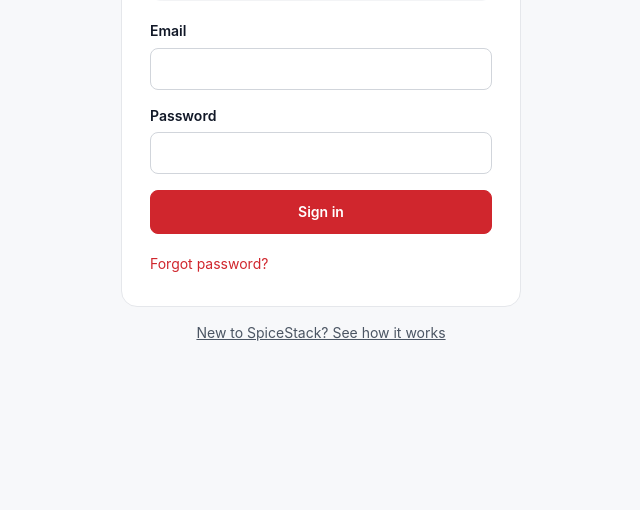
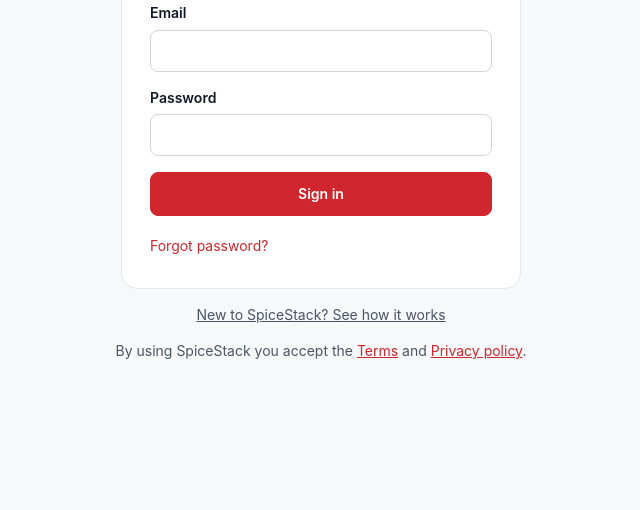
Before and after one commit to noel09manalungsung/leadferry-app, a plain HTML site: page index.html in a window 1280 px wide. Shown: the part 290-800 px from the top of the page, without its empty margins (319-959 px from the left). Drawn offline with Linux system fonts and the light colour scheme.

Commit message:
Publish dashboard: legal links, copyright Labuyo

```diff
--- a/index.html
+++ b/index.html
@@ -85,6 +85,7 @@
         </form>
       </div>
       <a class="muted" href="#/welcome">New to SpiceStack? See how it works</a>
+      <p class="muted">By using SpiceStack you accept the <a href="https://labuyo.app/terms/" target="_blank" rel="noopener">Terms</a> and <a href="https://labuyo.app/privacy/" target="_blank" rel="noopener">Privacy policy</a>.</p>
     </div>
 
     <!-- Shown after opening a password-reset link. -->
@@ -166,6 +167,7 @@
               <li>Your email address, for signing in.</li>
               <li>No browsing history, and nothing from other sites.</li>
             </ul>
+            <p class="muted">Details: <a href="https://labuyo.app/privacy/" target="_blank" rel="noopener">Privacy policy</a> · <a href="https://labuyo.app/terms/" target="_blank" rel="noopener">Terms</a></p>
             <label class="check"><input type="checkbox" id="welcome-consent" /> I understand and accept this</label>
             <p class="muted" id="welcome-consent-note"></p>
           </section>
@@ -312,7 +314,7 @@
           </details>
         </section>
 
-        <footer class="muted">Not affiliated with Apollo.io. · <a href="./third-party-notices.txt" target="_blank" rel="noopener">Open-source licences</a></footer>
+        <footer class="muted">Not affiliated with Apollo.io. · <a href="https://labuyo.app/terms/" target="_blank" rel="noopener">Terms</a> · <a href="https://labuyo.app/privacy/" target="_blank" rel="noopener">Privacy</a> · <a href="./third-party-notices.txt" target="_blank" rel="noopener">Open-source licences</a></footer>
       </main>
     </div>
     <!-- Confirms Stop and Delete; filled in by dialog.ts. -->
```
Also changed, not shown: 1 other file.
